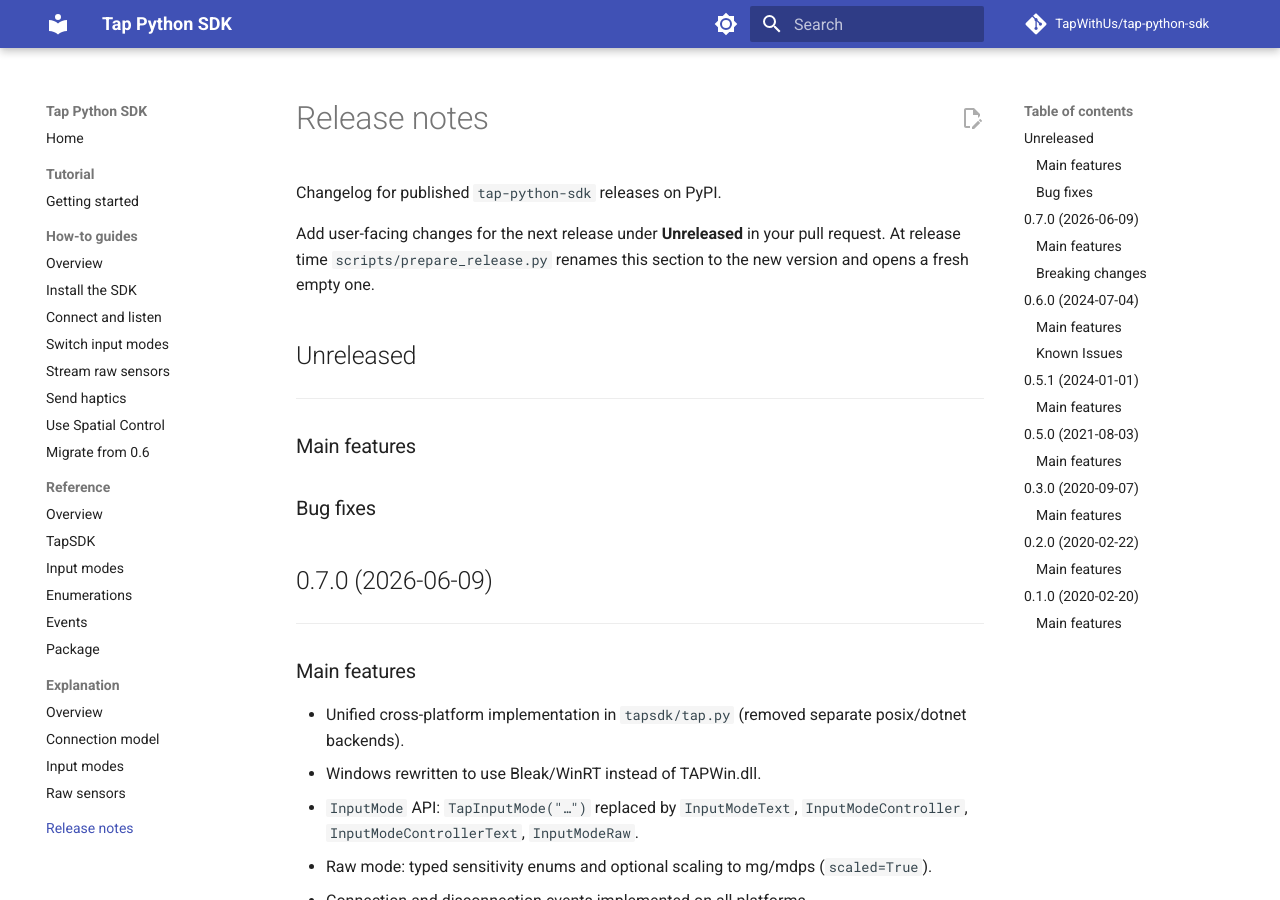
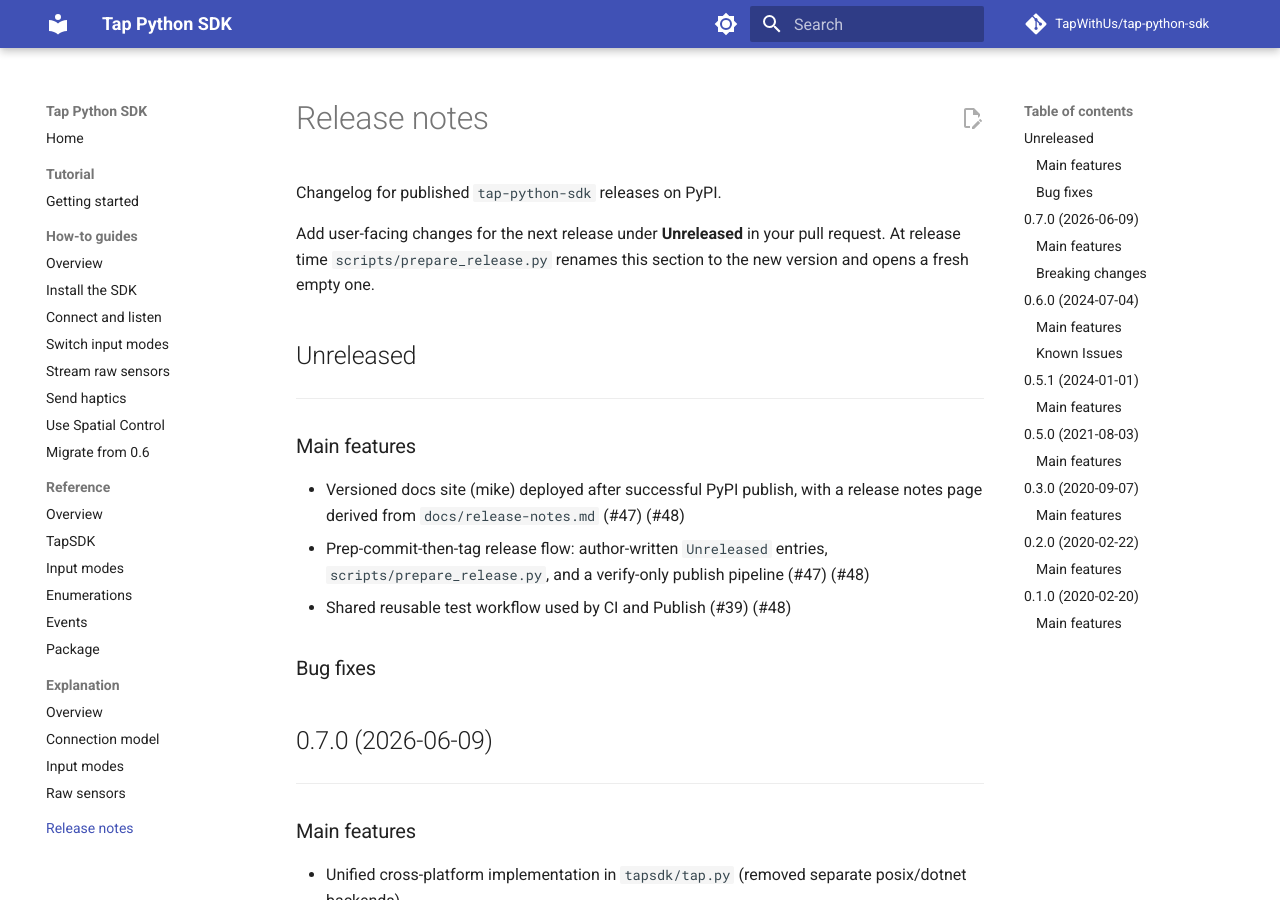
Before and after one commit to TapWithUs/tap-python-sdk, an MkDocs documentation site: the page built from docs/release-notes.md, in a window 1280 px wide and 900 px high. Built offline with MkDocs 1.6.1 and Material for MkDocs 9.7.7, drawn with Linux system fonts in a browser that asks for light colours; comment, search, counter and statistics services are not loaded; the version menu is left out.

Commit message:
docs: add Unreleased entries for this PR
Satisfy the new changelog check by recording the user-facing docs and
release-flow changes introduced in #48.

Co-authored-by: Liron Ilouz <ilouzl@users.noreply.github.com>

```diff
--- a/docs/release-notes.md
+++ b/docs/release-notes.md
@@ -9,6 +9,10 @@ new version and opens a fresh empty one.
 ## Unreleased
 ______________________
 ### Main features
+
+* Versioned docs site (mike) deployed after successful PyPI publish, with a release notes page derived from `docs/release-notes.md` (#47) (#48)
+* Prep-commit-then-tag release flow: author-written `Unreleased` entries, `scripts/prepare_release.py`, and a verify-only publish pipeline (#47) (#48)
+* Shared reusable test workflow used by CI and Publish (#39) (#48)
 
 ### Bug fixes
 
```
